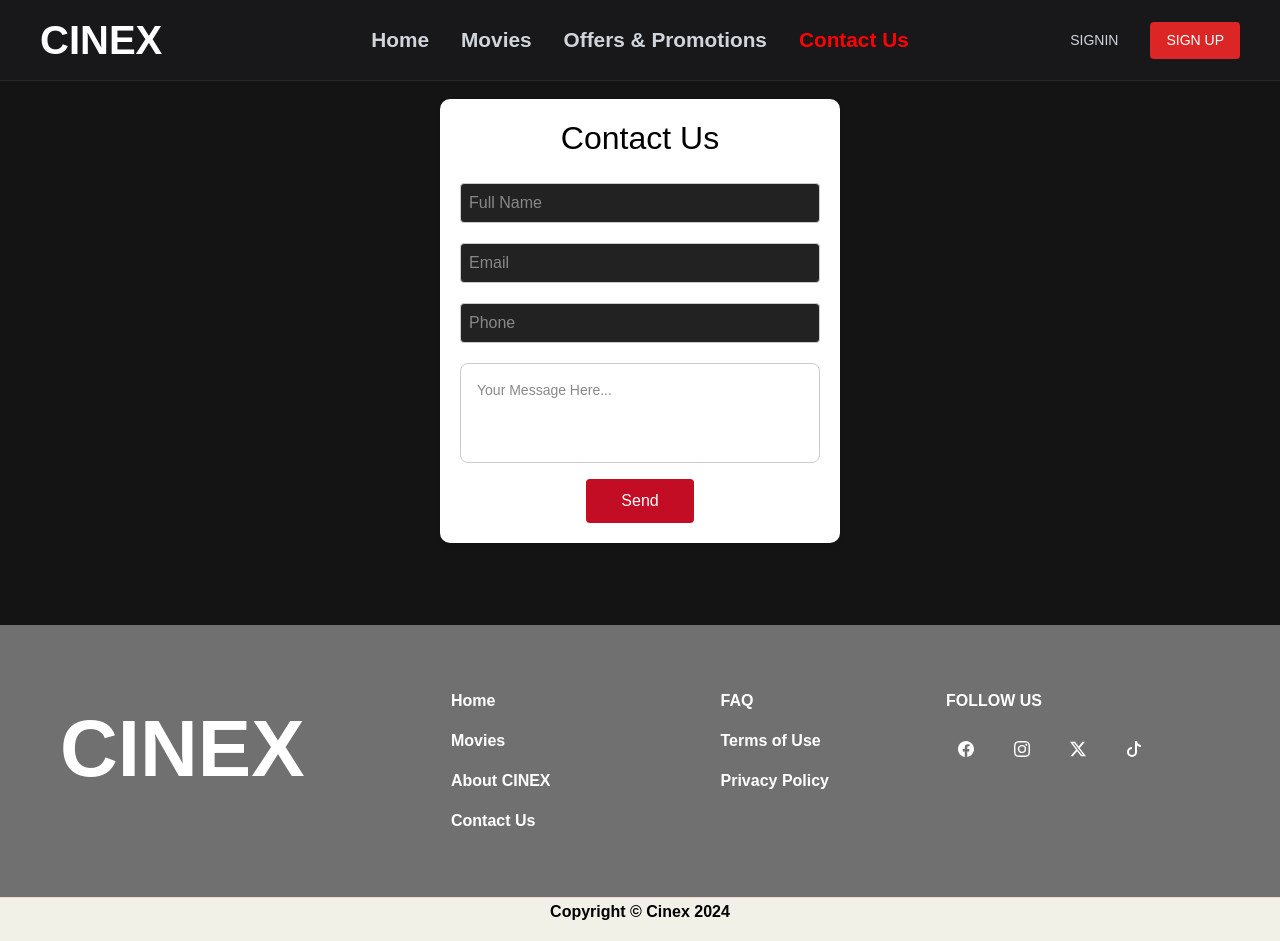
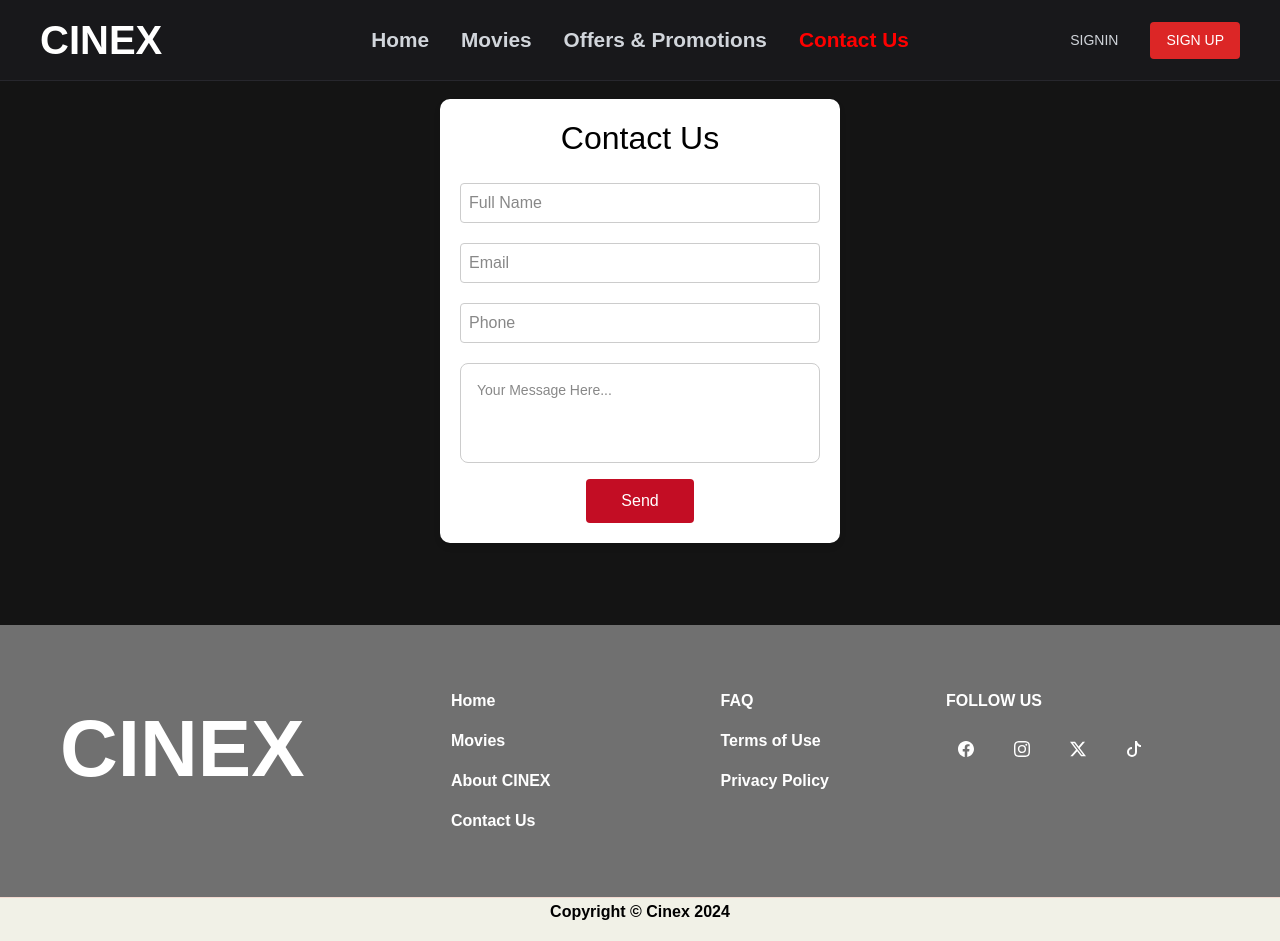
Before and after one commit to kisarasandes1122/CinexMovieBooking, a React (Vite) app: page /Contactus in a window 1280 px wide. Built offline with nearby package versions, Linux system fonts and the light colour scheme.

Commit message:
css update

```diff
--- a/src/components/ContactUS/Contactus.css
+++ b/src/components/ContactUS/Contactus.css
@@ -30,7 +30,7 @@
     font-size: 16px;
     border: 1px solid #ccc !important;
     border-radius: 4px;
-    background-color: #ffffff;
+    background-color: #ffffff !important;
   }
 
   textarea {
```
Also changed, not shown: src/components/Jayshowtimes/Breadcrumb.jsx (added, +17 -0 lines).
